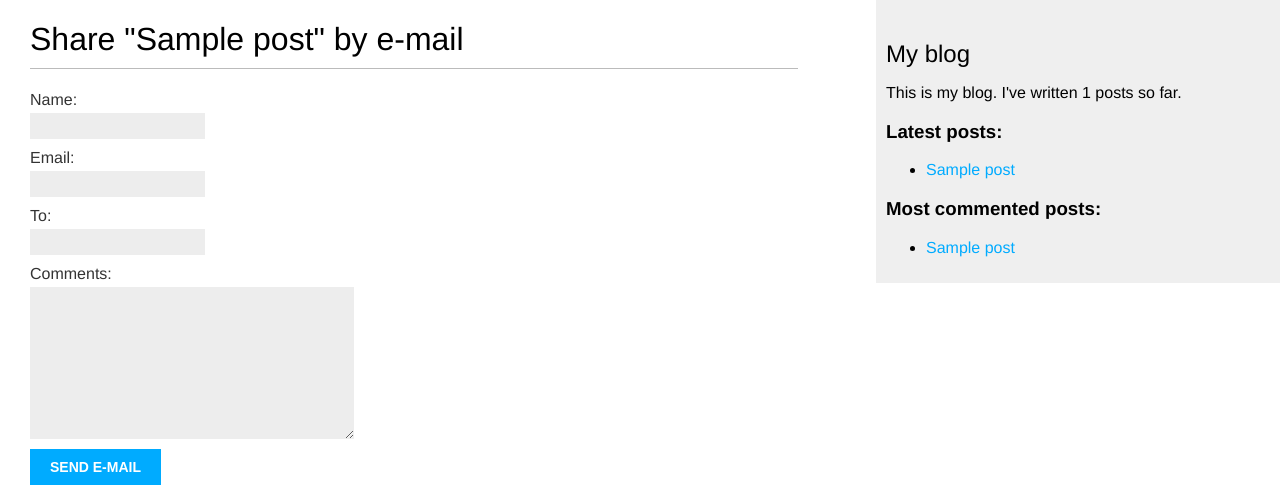
After one commit to SergePogorelov/blog_on_the_book, a Django app: page /blog/1/share/ in a window 1280 px wide. The commit adds this page. Shown: the top 497 px of the page. Run offline with Django 3.2, Linux system fonts and the light colour scheme; tables that the repository leaves empty hold one stand-in row (values such as "Sample post").

Commit message:
tags, comment, sidebar, tags and filters...page82

```diff
--- a/Blog_on_the_book/Blog_on_the_book/settings.py
+++ b/Blog_on_the_book/Blog_on_the_book/settings.py
@@ -27,6 +27,7 @@ DEBUG = True
 
 ALLOWED_HOSTS = []
 
+SITE_ID = 1
 
 # Application definition
 
@@ -38,6 +39,9 @@ INSTALLED_APPS = [
     'django.contrib.messages',
     'django.contrib.staticfiles',
     'blog.apps.BlogConfig',
+    'taggit',
+    'django.contrib.sites',
+    'django.contrib.sitemaps',
 ]
 
 MIDDLEWARE = [
--- a/Blog_on_the_book/Blog_on_the_book/urls.py
+++ b/Blog_on_the_book/Blog_on_the_book/urls.py
@@ -15,8 +15,15 @@ Including another URLconf
 """
 from django.contrib import admin
 from django.urls import path, include
+from django.contrib.sitemaps.views import sitemap
+
+from blog.sitemaps import PostSitemap
+
+
+sitemaps = {'posts':PostSitemap,}
 
 urlpatterns = [
     path('admin/', admin.site.urls),
     path('blog/', include('blog.urls', namespace='blog')),
+    path ( 'sitemap.xml' , sitemap , { 'sitemaps' : sitemaps }, name = 'django.contrib.sitemaps.views.sitemap' ),
 ]
--- a/Blog_on_the_book/blog/forms.py
+++ b/Blog_on_the_book/blog/forms.py
@@ -1,4 +1,6 @@
 from django import forms
+
+from .models import Comment
 
 
 class EmailPostForm(forms.Form):
@@ -7,3 +9,10 @@ class EmailPostForm(forms.Form):
     email = forms.EmailField()
     to = forms.EmailField()
     comments = forms.CharField(required=False, widget=forms.Textarea)
+
+
+class CommentForm(forms.ModelForm):
+
+    class Meta:
+        model = Comment
+        fields = ('name', 'email', 'body')
--- a/Blog_on_the_book/blog/models.py
+++ b/Blog_on_the_book/blog/models.py
@@ -2,17 +2,20 @@ from django.db import models
 from django.utils import timezone
 from django.contrib.auth.models import User
 from django.urls import reverse
+from taggit.managers import TaggableManager
 
 
 #User = get_user_model()
 
 
 class PublishedManager(models.Manager):
+
     def get_queryset(self):
         return super().get_queryset().filter(status='published')
 
 
 class Post(models.Model):
+
     STATUS_CHOICES = (
         ('draft', 'Draft'),
         ('published', 'Published'),
@@ -28,7 +31,7 @@ class Post(models.Model):
 
     objects = models.Manager()
     published = PublishedManager()
-
+    tags = TaggableManager()
 
     class Meta:
         ordering = ('-publish',)
@@ -38,3 +41,20 @@ class Post(models.Model):
 
     def get_absolute_url(self):
         return reverse('blog:post_detail', args=[self.publish.year, self.publish.month, self.publish.day, self.slug])
+
+
+class Comment(models.Model):
+
+    post = models.ForeignKey(Post, on_delete=models.CASCADE, related_name='comments')
+    name = models.CharField(max_length=80)
+    email = models.EmailField()
+    body = models.TextField()
+    created = models.DateTimeField(auto_now_add=True)
+    update = models.DateTimeField(auto_now=True)
+    active = models.BooleanField(default=True)
+
+    class Meta:
+        ordering = ('-created', )
+
+    def __str__(self):
+        return 'Comment by {} on {}'.format(self.name, self.post)
--- a/Blog_on_the_book/blog/templates/blog/base.html
+++ b/Blog_on_the_book/blog/templates/blog/base.html
@@ -1,3 +1,4 @@
+{% load blog_tags %}
 {% load static %}
 <!DOCTYPE html>
 <html>
@@ -11,7 +12,17 @@
         </div>
         <div id="sidebar">
             <h2>My blog</h2>
-            <p>This is my blog.</p>
+            <p>This is my blog. I've written {% total_posts %} posts so far.</p>
+            <h3>Latest posts:</h3>
+            {% show_latest_posts 3 %}
+
+            <h3>Most commented posts:</h3>
+            {% get_most_commented_posts as most_commented_posts %}
+            <ul>
+                {% for post in most_commented_posts %}
+                    <li><a href="{{ post.get_absolute_url }}">{{ post.title }}</a></li>
+                {% endfor %}
+            </ul>
         </div>
     </body>
 </html>
--- /dev/null
+++ b/Blog_on_the_book/blog/templates/blog/post/latest_posts.html
@@ -0,0 +1,6 @@
+
+<ul>
+    {% for post in latest_posts %}
+        <li><a href="{{ post.get_absolute_url }}">{{ post.title }}</a></li>
+    {% endfor %}
+</ul>
--- a/Blog_on_the_book/blog/templates/blog/post/share.html
+++ b/Blog_on_the_book/blog/templates/blog/post/share.html
@@ -8,7 +8,7 @@
         <h1>Share "{{ post.title }}" by e-mail</h1>
         <form method="post">
             {% csrf_token %}
-            {{ form.as_p}}
+            {{ form.as_p }}
             <input type="submit" value="Send e-mail">
         </form>
     {% endif %}
--- /dev/null
+++ b/Blog_on_the_book/blog/templatetags/blog_tags.py
@@ -0,0 +1,30 @@
+from django import template
+from django.db.models import Count
+from django.utils.safestring import mark_safe
+import markdown
+
+from ..models import Post
+
+
+register = template.Library()
+
+
+@register.simple_tag
+def total_posts():
+    return Post.published.count()
+
+
+@register.simple_tag
+def get_most_commented_posts(count=5):
+    return Post.published.annotate(total_comments=Count('comments')).order_by('-total_comments')[:count]
+
+
+@register.inclusion_tag('blog/post/latest_posts.html')
+def show_latest_posts(count=5):
+    latest_posts = Post.published.order_by('-publish')[:count]
+    return {'latest_posts':latest_posts}
+
+
+@register.filter(name='markdown')
+def markdown_format(text):
+    return mark_safe(markdown.markdown(text))
--- a/Blog_on_the_book/blog/urls.py
+++ b/Blog_on_the_book/blog/urls.py
@@ -6,8 +6,9 @@ from . import views
 app_name = 'blog'
 
 urlpatterns = [
-    #path('', views.post_list, name='post_list'),
-    path('', views.PostListView.as_view(), name='post_list'),
+    path('', views.post_list, name='post_list'),
+    #path('', views.PostListView.as_view(), name='post_list'),
     path('<int:year>/<int:month>/<int:day>/<slug:post>/', views.post_detail, name='post_detail'),
-    path('<int:post_id>/share', views.post_share, name = 'post_share'),
+    path('<int:post_id>/share/', views.post_share, name = 'post_share'),
+    path('tag/<slug:tag_slug>/', views.post_list, name='post_list_by_tag')
 ]
--- a/Blog_on_the_book/blog/views.py
+++ b/Blog_on_the_book/blog/views.py
@@ -2,13 +2,27 @@ from django.shortcuts import render, get_object_or_404
 from django.core.paginator import Paginator, EmptyPage, PageNotAnInteger
 from django.views.generic import ListView
 from django.core.mail import send_mail
+from django.db.models import Count
+from taggit.models import Tag
 
-from .forms import EmailPostForm
-from .models import Post
+from .forms import EmailPostForm, CommentForm
+from .models import Post, Comment
 
 
-def post_list(request):
+class PostListView(ListView):
+
+    queryset = Post.published.all()
+    context_object_name = 'posts'
+    paginate_by = 3
+    template_name = 'blog/post/list.html'
+
+
+def post_list(request, tag_slug=None):
     object_list = Post.published.all()
+    tag = None
+    if tag_slug:
+        tag = get_object_or_404(Tag, slug=tag_slug)
+        object_list = object_list.filter(tags__in=[tag])
     paginator = Paginator(object_list, 3) #3 posts on 1 page
     page = request.GET.get('page')
     try:
@@ -17,20 +31,28 @@ def post_list(request):
         posts = paginator.page(1)
     except EmptyPage:
         posts = paginator.page(paginator.num_pages)
-    return render(request, 'blog/post/list.html', {'page' : page, 'posts' : posts})
+    return render(request, 'blog/post/list.html', {'page':page, 'posts':posts, 'tag':tag})
 
 
 def post_detail(request, year, month, day, post):
     post = get_object_or_404(Post, slug=post, status='published', publish__year=year, publish__month=month, publish__day=day)
-    return render(request, 'blog/post/detail.html', {'post' : post})
+    comments = post.comments.filter(active=True)
+    new_comment = None
+    if request.method == 'POST':
+        comment_form = CommentForm(request.POST)
+        if comment_form.is_valid():
+            new_comment = comment_form.save(commit=False)
+            new_comment.post = post
+            new_comment.save()
+    else:
+        comment_form = CommentForm()
 
+    post_tags_ids = post.tags.values_list('id', flat=True)
+    similar_posts = Post.published.filter(tags__in=post_tags_ids).exclude(id=post.id)
+    similar_posts = similar_posts.annotate(same_tags=Count('tags')).order_by('-same_tags','-publish')[:4]
+    tags = post.tags.all()
 
-class PostListView(ListView):
-
-    queryset = Post.published.all()
-    context_object_name = 'posts'
-    paginate_by = 3
-    template_name = 'blog/post/list.html'
+    return render(request, 'blog/post/detail.html', {'post':post, 'comments':comments, 'new_comment':new_comment, 'comment_form':comment_form, 'similar_posts':similar_posts, 'tags':tags})
 
 
 def post_share(request, post_id):
@@ -49,9 +71,9 @@ def post_share(request, post_id):
             if comments:
                 message = 'Read "{}" at {}\n\n{}\'s comments: {}'.format(post.title, post_url, name, comments)
             else:
-                message = 'Read "{}" at {}\n'.format(post.title, post_url, name)
+                message = 'Read "{}" at {}\n'.format(post.title, post_url)
             send_mail(subject, message, 'admin@myblog.com', [to])
             sent = True
     else:
         form = EmailPostForm()
-    return render(request, 'blog/post/share.html', {'post' : post, 'form' : form, 'sent' : sent})
+    return render(request, 'blog/post/share.html', {'post':post, 'form':form, 'sent':sent})
```
Also changed, not shown: Blog_on_the_book/blog/admin.py (+9 -2 lines), Blog_on_the_book/blog/sitemaps.py (added, +15 -0 lines), Blog_on_the_book/blog/templates/blog/post/detail.html (+48 -1 lines), Blog_on_the_book/blog/templates/blog/post/list.html (+19 -2 lines), Blog_on_the_book/requirements.txt (added, +14 -0 lines), Blog_on_the_book/blog/migrations/0002_auto_20200406_0759.py (added), Blog_on_the_book/blog/migrations/0003_auto_20200406_1044.py (added), Blog_on_the_book/blog/templatetags/__init__.py (added).
